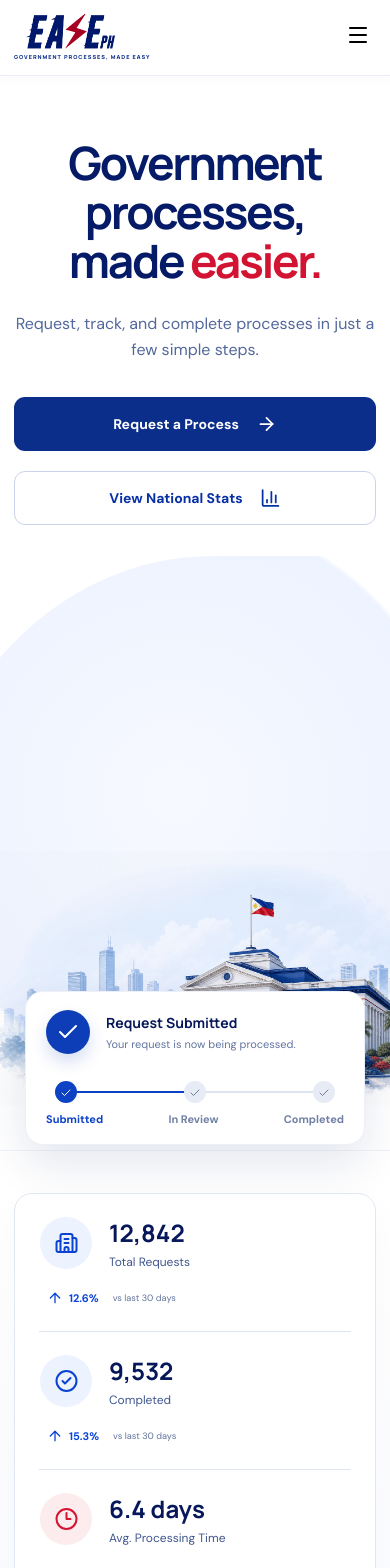
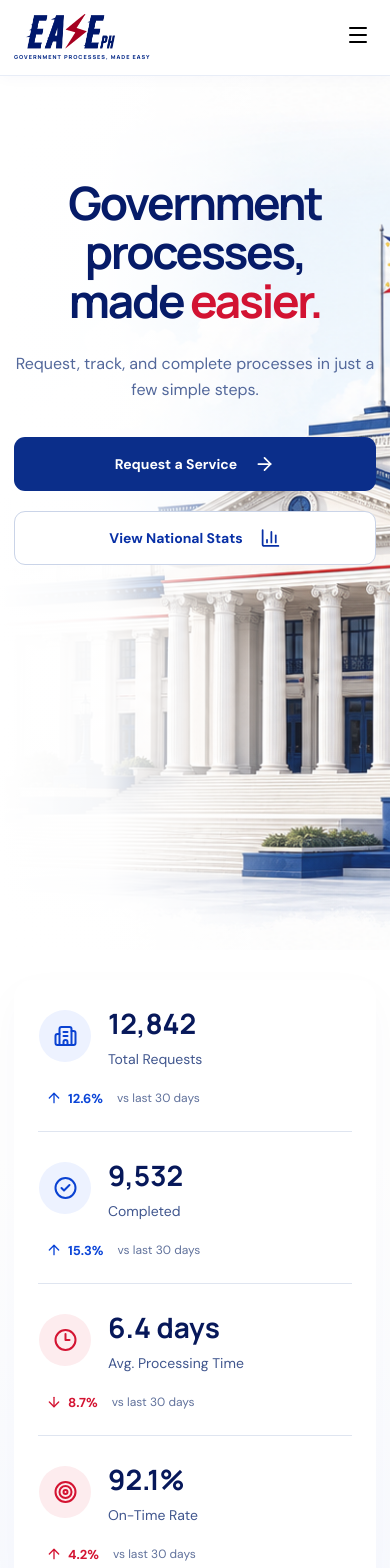
Before and after one commit to anaj00/better-gov, a React (Vite) app: page / in a window 390 px wide. Shown: the top 1568 px of the page. Built offline with nearby package versions, Linux system fonts and the light colour scheme.

Commit message:
feat: update service request terminology, enhance confirmation page with serial code copy feature, and improve status lookup details

```diff
--- a/src/components.tsx
+++ b/src/components.tsx
@@ -57,7 +57,7 @@ export function Header({ agency = false }: { agency?: boolean }) {
                 <NavLink to="/dashboard">Stats</NavLink>
                 <NavLink to="/status">Track</NavLink>
                 <Link to="/request" className="header-cta">
-                  Request a Process <ArrowRight />
+                  Request a service <ArrowRight />
                 </Link>
               </>
             )}
--- a/src/data.ts
+++ b/src/data.ts
@@ -10,19 +10,17 @@ import type {
 
 export const activeProcesses: Record<
   ProcessId,
-  { name: string; agency: string; estimate: string; icon: string }
+  { name: string; agency: string; estimate: string }
 > = {
   "bir-registration": {
     name: "BIR Registration",
     agency: "Bureau of Internal Revenue",
     estimate: "5-10 business days",
-    icon: "BIR",
   },
   "business-permit": {
     name: "New Business Permit",
     agency: "Quezon City Business Permits and Licensing Department",
     estimate: "3-7 business days",
-    icon: "QC",
   },
 };
 
--- a/src/pages/Home.tsx
+++ b/src/pages/Home.tsx
@@ -4,14 +4,13 @@ import {
   ArrowUp,
   BarChart3,
   Building2,
-  Check,
   CheckCircle2,
   Clock3,
   Target,
 } from "lucide-react";
 import { Link } from "react-router-dom";
+import { useEffect, useState } from "react";
 import { Layout } from "../components";
-import civicHero from "../assets/easeph-civic-hero.png";
 
 const stats = [
   {
@@ -52,6 +51,43 @@ const stats = [
   },
 ];
 
+function AnimatedValue(
+  { value, down = false }: { value: string; down?: boolean },
+) {
+  const [display, setDisplay] = useState("0");
+  useEffect(() => {
+    const match = value.match(/^([\d,.]+)(.*)$/);
+    if (
+      !match || window.matchMedia("(prefers-reduced-motion: reduce)").matches
+    ) {
+      const reducedFrame = requestAnimationFrame(() => setDisplay(value));
+      return () => cancelAnimationFrame(reducedFrame);
+    }
+    const target = Number(match[1].replaceAll(",", ""));
+    const decimals = match[1].includes(".") ? match[1].split(".")[1].length : 0;
+    const suffix = match[2];
+    const initial = target * (down ? 1.12 : .86);
+    const start = performance.now();
+    let frame = 0;
+    const tick = (now: number) => {
+      const progress = Math.min((now - start) / 1100, 1);
+      const eased = 1 - Math.pow(1 - progress, 3);
+      setDisplay(
+        `${
+          (initial + (target - initial) * eased).toLocaleString("en-US", {
+            minimumFractionDigits: decimals,
+            maximumFractionDigits: decimals,
+          })
+        }${suffix}`,
+      );
+      if (progress < 1) frame = requestAnimationFrame(tick);
+    };
+    frame = requestAnimationFrame(tick);
+    return () => cancelAnimationFrame(frame);
+  }, [value, down]);
+  return <>{display}</>;
+}
+
 export default function Home() {
   return (
     <Layout>
@@ -71,7 +107,7 @@ export default function Home() {
                   className="brand-button brand-button-primary"
                   to="/request"
                 >
-                  Request a Process <ArrowRight />
+                  Request a Service <ArrowRight />
                 </Link>
                 <Link
                   className="brand-button brand-button-secondary"
@@ -81,42 +117,7 @@ export default function Home() {
                 </Link>
               </div>
             </div>
-            <div className="civic-visual">
-              <div className="civic-glow" />
-              <img
-                src={civicHero}
-                alt="A Philippine government building with the national flag and a city skyline"
-              />
-              <div className="status-preview">
-                <div className="status-preview-head">
-                  <span>
-                    <Check />
-                  </span>
-                  <div>
-                    <strong>Request Submitted</strong>
-                    <small>Your request is now being processed.</small>
-                  </div>
-                </div>
-                <div className="status-progress">
-                  <span className="complete">
-                    <Check />
-                  </span>
-                  <i />
-                  <span>
-                    <Check />
-                  </span>
-                  <i />
-                  <span>
-                    <Check />
-                  </span>
-                </div>
-                <div className="status-labels">
-                  <b>Submitted</b>
-                  <b>In Review</b>
-                  <b>Completed</b>
-                </div>
-              </div>
-            </div>
+            <div className="civic-visual" aria-hidden="true" />
           </div>
         </section>
         <section
@@ -133,7 +134,9 @@ export default function Home() {
                     <Icon />
                   </span>
                   <div>
-                    <strong>{value}</strong>
+                    <strong>
+                      <AnimatedValue value={value} down={down} />
+                    </strong>
                     <p>{label}</p>
                   </div>
                 </div>
--- a/src/pages/RequestForm.tsx
+++ b/src/pages/RequestForm.tsx
@@ -132,12 +132,8 @@ export default function RequestForm() {
             <ArrowLeft /> {step > 0 ? "Previous step" : "Back to home"}
           </Link>
           <div className="form-heading">
-            <h1>{process ? process.name : "Choose a process"}</h1>
-            <p>
-              {process
-                ? `Submit your request to ${process.agency}.`
-                : "Select the government service you would like to request."}
-            </p>
+            <h1>{process ? process.name : "Request a service"}</h1>
+            {process && <p>Submit your request to {process.agency}.</p>}
           </div>
           {step === 0
             ? (
@@ -151,14 +147,6 @@ export default function RequestForm() {
                     aria-label="Search government services"
                   />
                 </label>
-                <div className="process-picker-summary">
-                  <span>
-                    {availableChoices.length + dummyChoices.length} services
-                  </span>
-                  <small>
-                    Government services available through EasePH.
-                  </small>
-                </div>
                 <div className="choice-grid">
                   {availableChoices.map(([id, item]) => (
                     <button
@@ -170,7 +158,6 @@ export default function RequestForm() {
                         navigate(`/request/${id}`, { replace: true });
                       }}
                     >
-                      <span className="big-process-icon">{item.icon}</span>
                       <span>
                         <span className="choice-title">
                           <b>{item.name}</b>
@@ -186,9 +173,6 @@ export default function RequestForm() {
                       key={item.id}
                       aria-disabled="true"
                     >
-                      <span className="big-process-icon">
-                        {item.governmentLevel === "national" ? "NG" : "LGU"}
-                      </span>
                       <span>
                         <span className="choice-title">
                           <b>{item.name}</b>
--- a/src/styles.css
+++ b/src/styles.css
@@ -801,9 +801,9 @@ footer {
 }
 .choice-card:hover {
   border-color: var(--teal);
-  box-shadow: 0 12px 30px #123e3612;
-}
-.choice-card > span:nth-child(2) {
+  box-shadow: 0 12px 30px #0b2e8a12;
+}
+.choice-card > span:first-child {
   display: flex;
   flex-direction: column;
   gap: 5px;
@@ -820,13 +820,13 @@ footer {
   background: #fff;
   border: 1px solid var(--line);
   border-radius: 16px;
-  box-shadow: 0 15px 50px #163c350a;
+  box-shadow: 0 15px 50px #0b2e8a0a;
   overflow: hidden;
 }
 .stepper {
   display: grid;
   grid-template-columns: repeat(4, 1fr);
-  background: #f9fbfa;
+  background: #f7f9fd;
   padding: 24px 35px;
   border-bottom: 1px solid var(--line);
 }
@@ -901,7 +901,7 @@ footer {
   height: 44px;
   display: grid;
   place-items: center;
-  background: #e6f4f0;
+  background: #edf2ff;
   color: var(--teal);
   border-radius: 10px;
 }
@@ -933,7 +933,7 @@ footer {
   grid-column: 1/-1;
 }
 .field span small {
-  color: #9aa6a3;
+  color: #8c98b7;
   font-weight: 400;
   margin-left: 4px;
 }
@@ -943,7 +943,7 @@ footer {
 .filter-bar select,
 .request-filters select,
 .search-box {
-  border: 1px solid #cfdbd8;
+  border: 1px solid #ccd6ec;
   border-radius: 8px;
   background: #fff;
   color: var(--ink);
@@ -958,7 +958,7 @@ footer {
 }
 .field input:focus, .field select:focus, .field textarea:focus {
   border-color: var(--teal);
-  box-shadow: 0 0 0 3px #16756c12;
+  box-shadow: 0 0 0 3px #1749c612;
 }
 .form-actions {
   display: flex;
@@ -1055,6 +1055,34 @@ footer {
 .serial-card strong {
   font-size: 29px;
   letter-spacing: 0.06em;
+}
+.serial-code-row {
+  display: flex;
+  align-items: center;
+  justify-content: center;
+  gap: 10px;
+}
+.serial-code-row button {
+  width: 34px;
+  height: 34px;
+  display: grid;
+  place-items: center;
+  padding: 0;
+  border: 1px solid #ffffff40;
+  border-radius: 8px;
+  background: #ffffff12;
+  color: #fff;
+  cursor: pointer;
+}
+.serial-code-row button:hover {
+  background: #ffffff20;
+}
+.serial-code-row button:focus-visible {
+  outline: 2px solid #fff;
+  outline-offset: 2px;
+}
+.serial-code-row svg {
+  width: 17px;
 }
 .serial-card small {
   color: #b9ceca;
@@ -1237,7 +1265,7 @@ footer {
   display: flex;
   justify-content: space-between;
   padding: 28px;
-  border-bottom: 1px solid var(--line);
+  border-bottom: 0;
 }
 .status-result-head h2 {
   margin: 0 0 5px;
@@ -1246,6 +1274,37 @@ footer {
   margin: 0;
   color: var(--muted);
   font-size: 13px;
+}
+.request-details-collapse {
+  border-top: 0;
+}
+.request-details-collapse summary {
+  display: flex;
+  align-items: center;
+  justify-content: space-between;
+  padding: 20px 28px;
+  color: var(--ink);
+  font-size: 13px;
+  font-weight: 700;
+  cursor: pointer;
+  list-style: none;
+}
+.request-details-collapse summary::-webkit-details-marker {
+  display: none;
+}
+.request-details-collapse summary:hover {
+  background: #f7f9fd;
+}
+.request-details-collapse summary svg {
+  width: 18px;
+  color: var(--muted);
+  transition: transform 160ms ease;
+}
+.request-details-collapse[open] summary svg {
+  transform: rotate(180deg);
+}
+.request-details-collapse[open] summary {
+  border-bottom: 0;
 }
 .public-details {
   display: grid;
@@ -2440,6 +2499,19 @@ td > a {
   width: 15px;
 }
 @media (max-width: 900px) {
+  .brand-hero::before {
+    background-image:
+      linear-gradient(
+        180deg,
+        #fff 0%,
+        rgba(255, 255, 255, 0.98) 36%,
+        rgba(255, 255, 255, 0.55) 62%,
+        rgba(255, 255, 255, 0.12) 100%
+      ),
+      url("./assets/easeph-civic-hero.png");
+    background-position: center, center bottom;
+    background-size: cover, auto 66%;
+  }
   .login-side-inner {
     min-height: 420px;
   }
@@ -2707,11 +2779,60 @@ td > a {
 }
 
 /* EasePH blue/red product theme */
+:root {
+  --type-body: 15px;
+  --type-ui: 14px;
+  --type-meta: 12px;
+}
+body {
+  font-size: var(--type-body);
+  line-height: 1.5;
+}
+button, input, select, textarea {
+  font-size: var(--type-ui);
+}
+.page-intro p,
+.form-heading p,
+.agency-heading p,
+.detail-heading p,
+.login-card > p,
+.process-card > p,
+.steps p,
+.public-note p,
+.action-card > p {
+  font-size: var(--type-ui);
+  line-height: 1.6;
+}
+.field {
+  font-size: var(--type-ui);
+}
+.field span small,
+.lookup-form > small,
+.process-meta,
+.agency-date,
+.panel-heading p,
+.chart-card > p,
+.dashboard-footnote,
+.info-item small,
+.request-info dt,
+.history-list small {
+  font-size: var(--type-meta);
+}
+.status,
+.available,
+.two-step span,
+.metric small,
+.agency-request-meta,
+.agency-request-open {
+  font-size: var(--type-meta);
+}
+.footer-grid > div {
+  font-size: var(--type-ui);
+}
 .stepper {
   grid-template-columns: repeat(3, 1fr);
 }
 .form-section + .form-section {
-  border-top: 1px solid var(--line);
   margin-top: 34px;
   padding-top: 34px;
 }
@@ -2899,22 +3020,22 @@ td > a {
 .process-search input::placeholder {
   color: #8c98b7;
 }
-.process-picker-summary {
-  display: flex;
-  align-items: center;
-  justify-content: space-between;
-  color: var(--muted);
-  font-size: 12px;
-}
-.process-picker-summary span {
-  color: #0b2e8a;
-  font-weight: 700;
-}
 .choice-title {
   display: flex;
   align-items: center;
   justify-content: space-between;
   gap: 12px;
+}
+.choice-card {
+  font-size: var(--type-body);
+}
+.choice-title b {
+  font-size: var(--type-body);
+  line-height: 1.35;
+}
+.choice-card small {
+  font-size: var(--type-meta);
+  line-height: 1.45;
 }
 .choice-title em {
   flex: none;
@@ -2938,10 +3059,6 @@ td > a {
   border-color: var(--line);
   box-shadow: none;
 }
-.choice-card-disabled .big-process-icon {
-  background: #edf2ff;
-  color: #1749c6;
-}
 .choice-card-disabled .choice-title em {
   background: #edf2ff;
   color: #1749c6;
@@ -3255,6 +3372,8 @@ footer {
 }
 .brand-home {
   min-height: calc(100vh - 88px);
+  display: flex;
+  flex-direction: column;
   background: linear-gradient(180deg, #fff 0%, #fff 70%, #f8faff 100%);
   color: #07185a;
   overflow: hidden;
@@ -3264,10 +3383,30 @@ footer {
 }
 .brand-hero {
   position: relative;
-  border-bottom: 1px solid #f0f3f9;
+  flex: 1 0 auto;
+  isolation: isolate;
+  overflow: hidden;
+}
+.brand-hero::before {
+  content: "";
+  position: absolute;
+  inset: 0;
+  z-index: -1;
+  background-image:
+    linear-gradient(
+      90deg,
+      #fff 0%,
+      rgba(255, 255, 255, 0.96) 27%,
+      rgba(255, 255, 255, 0.62) 48%,
+      rgba(255, 255, 255, 0.08) 72%
+    ),
+    url("./assets/easeph-civic-hero.png");
+  background-repeat: no-repeat;
+  background-position: center, center;
+  background-size: cover, cover;
 }
 .brand-hero-grid {
-  min-height: 610px;
+  min-height: clamp(700px, calc(100vh - 300px), 800px);
   display: grid;
   grid-template-columns: 43% 57%;
   align-items: stretch;
@@ -3278,7 +3417,7 @@ footer {
   display: flex;
   flex-direction: column;
   justify-content: center;
-  padding: 42px 0 36px;
+  padding: 82px 0 28px;
 }
 .brand-hero-copy h1 {
   font-size: clamp(48px, 4.8vw, 68px);
@@ -3330,9 +3469,88 @@ footer {
   border: 1px solid #cad4e8;
 }
 .civic-visual {
-  min-height: 610px;
+  min-height: clamp(700px, calc(100vh - 300px), 800px);
   position: relative;
   align-self: stretch;
+}
+.hero-flag {
+  position: absolute;
+  z-index: 4;
+  left: 29.5%;
+  top: 17%;
+  width: 84px;
+  height: 48px;
+  transform-origin: 0 50%;
+  transform-style: preserve-3d;
+  animation: flag-wave 2.4s ease-in-out infinite;
+  filter: drop-shadow(0 2px 2px rgba(11, 46, 138, 0.18));
+}
+.flag-cloth {
+  position: absolute;
+  right: 100%;
+  top: 0;
+  width: 100%;
+  height: 100%;
+  overflow: hidden;
+  transform: scaleX(-1);
+  clip-path: polygon(
+    0 0,
+    96% 5%,
+    100% 17%,
+    96% 30%,
+    100% 44%,
+    96% 58%,
+    100% 72%,
+    96% 86%,
+    100% 96%,
+    0 100%
+  );
+}
+.flag-cloth span {
+  position: absolute;
+  left: 0;
+  right: 0;
+  height: 50%;
+}
+.flag-cloth .flag-blue {
+  top: 0;
+  background: #073b9a;
+}
+.flag-cloth .flag-red {
+  bottom: 0;
+  background: #d61f3a;
+}
+.flag-cloth::after {
+  content: "";
+  position: absolute;
+  inset: 0 auto 0 0;
+  width: 38%;
+  background: #fff;
+  clip-path: polygon(0 0, 100% 50%, 0 100%);
+}
+.flag-cloth i {
+  position: absolute;
+  z-index: 2;
+  left: 8px;
+  top: 15px;
+  color: #f4c430;
+  font-size: 15px;
+  font-style: normal;
+  line-height: 1;
+}
+@keyframes flag-wave {
+  0%, 100% {
+    transform: perspective(220px) rotateY(0deg) skewY(0deg) scaleX(1);
+  }
+  25% {
+    transform: perspective(220px) rotateY(13deg) skewY(-1.5deg) scaleX(0.96);
+  }
+  50% {
+    transform: perspective(220px) rotateY(-8deg) skewY(1deg) scaleX(1.02);
+  }
+  75% {
+    transform: perspective(220px) rotateY(8deg) skewY(-1deg) scaleX(0.98);
+  }
 }
 .civic-glow {
   position: absolute;
@@ -3353,6 +3571,9 @@ footer {
   bottom: 0;
   z-index: 1;
   mix-blend-mode: multiply;
+}
+.brand-hero .civic-glow, .brand-hero .civic-visual > img {
+  display: none;
 }
 .status-preview {
   position: absolute;
@@ -3438,12 +3659,13 @@ footer {
 .stats-wrap {
   position: relative;
   z-index: 5;
-  padding: 42px 0 40px;
+  margin-top: auto;
+  padding: 30px 0 36px;
 }
 .brand-stats {
   min-height: 190px;
   background: #fff;
-  border: 1px solid #e1e7f2;
+  border: 0;
   border-radius: 18px;
   display: grid;
   grid-template-columns: repeat(4, 1fr);
@@ -3492,13 +3714,13 @@ footer {
   gap: 5px;
 }
 .stat-main strong {
-  font-size: 24px;
+  font-size: 28px;
   color: #07185a;
 }
 .stat-main p {
   margin: 0;
   color: #40568e;
-  font-size: 12px;
+  font-size: 14px;
 }
 .stat-change {
   display: flex;
@@ -3506,7 +3728,7 @@ footer {
   gap: 6px;
   margin: 24px 0 0 7px;
   color: #40568e;
-  font-size: 11px;
+  font-size: 13px;
 }
 .stat-change svg {
   width: 16px;
@@ -3525,6 +3747,7 @@ footer {
 .stat-change small {
   margin-left: 8px;
   color: #61729c;
+  font-size: 12px;
 }
 @media (max-width: 1050px) {
   .home-header nav {
@@ -3562,6 +3785,7 @@ footer {
   .brand-hero-grid {
     grid-template-columns: 1fr;
     padding-top: 20px;
+    min-height: auto;
   }
   .brand-hero-copy {
     text-align: center;
@@ -3575,6 +3799,13 @@ footer {
   }
   .civic-visual {
     height: 510px;
+    min-height: 0;
+  }
+  .hero-flag {
+    left: 59.5%;
+    top: 17%;
+    width: 72px;
+    height: 42px;
   }
   .civic-visual > img {
     width: 100%;
@@ -3592,6 +3823,11 @@ footer {
   }
   .brand-stat:nth-child(-n+2) {
     border-bottom: 1px solid #dfe5f0;
+  }
+}
+@media (prefers-reduced-motion: reduce) {
+  .hero-flag {
+    animation: none;
   }
 }
 @media (max-width: 620px) {
```
Also changed, not shown: src/pages/Confirmation.tsx (+18 -8 lines), src/pages/StatusLookup.tsx (+29 -31 lines), src/assets/easeph-civic-hero-flagless.png (added).
